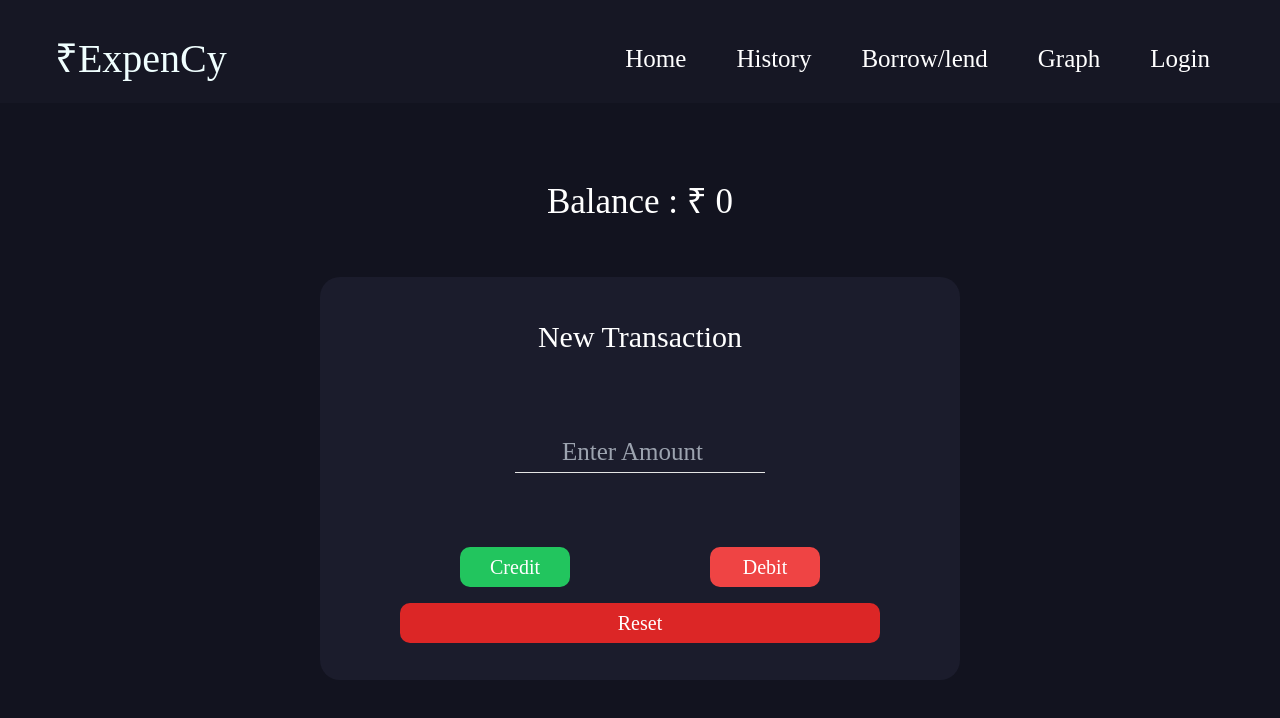
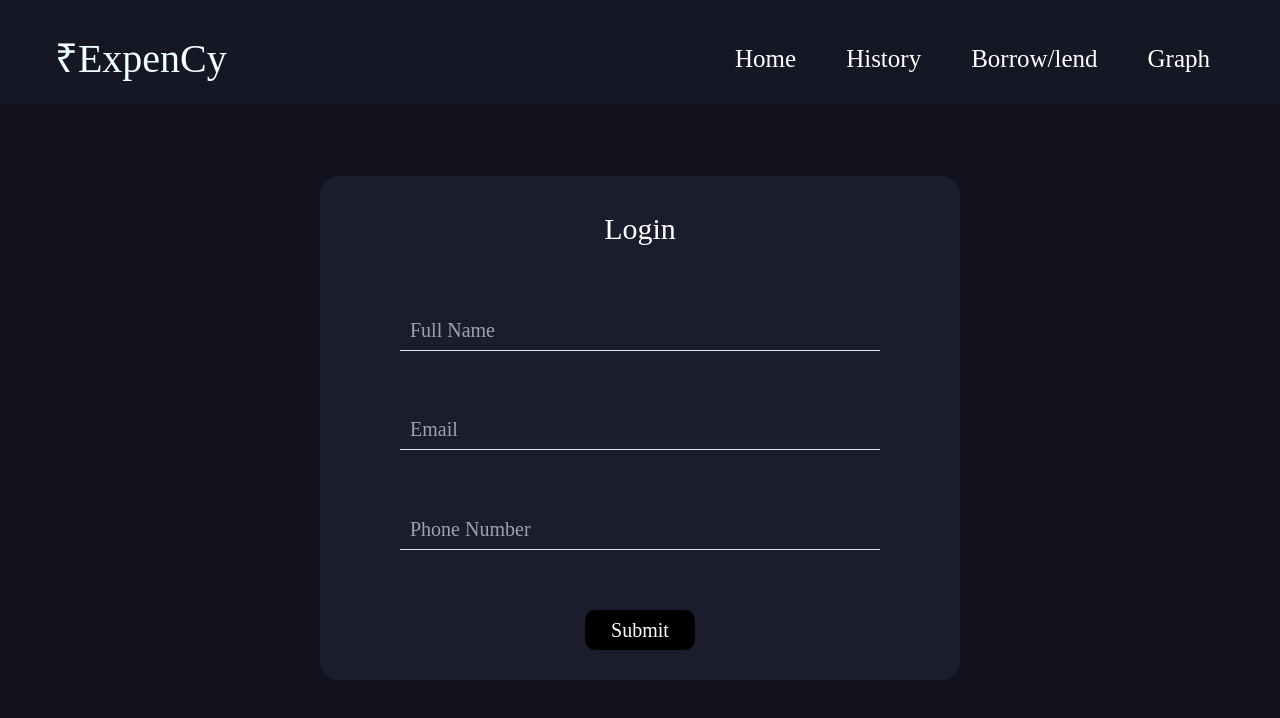
Before and after one commit to amitmishrra/expense-tracker, a React (Create React App) app: page /history in a window 1280 px wide. Shown: the top 718 px of the page. Built offline with nearby package versions, Linux system fonts and the light colour scheme.

Commit message:
login functionality added

```diff
--- a/src/App.js
+++ b/src/App.js
@@ -5,7 +5,7 @@ import History from "./Pages/History";
 import Chart from "./Pages/ChartPage";
 import Borrow from "./Pages/BorrowPage";
 import Login from "./Pages/LoginPage";
-
+let usersData = JSON.parse(localStorage.getItem("usersData"));
 function App() {
   return (
     <>
@@ -13,7 +13,11 @@ function App() {
           <Routes>
             <Route path="/"
               element={<CommonContainer>
-                <Home />
+               {
+                usersData ?
+                <Home/> :
+                <Login/>
+               }
               </CommonContainer>} />
 
               <Route path="/history"
@@ -30,11 +34,6 @@ function App() {
               element={<CommonContainer>
               <Borrow/>
               </CommonContainer>} />
-
-              <Route path="/login"
-              element={<CommonContainer>
-              <Login/>
-              </CommonContainer>} />
           </Routes>
         </HashRouter>
     </>
--- a/src/Pages/HomePage/index.jsx
+++ b/src/Pages/HomePage/index.jsx
@@ -2,7 +2,7 @@ import "./Style.css"
 import { useEffect, useState } from "react";
 
 let transactions = JSON.parse(localStorage.getItem("transactions")) || [];
-
+let usersData = JSON.parse(localStorage.getItem("usersData"));
 const Home = () => {
     const [inputBalance, setInputBalance] = useState()
     const [input, setInput] = useState()
@@ -43,6 +43,8 @@ const Home = () => {
         localStorage.setItem('currentBalance', currentBalance);
         localStorage.setItem("transactions", JSON.stringify(transactions));
     }, [currentBalance])
+
+
 
     return (
         <>
--- a/src/Pages/LoginPage/Style.css
+++ b/src/Pages/LoginPage/Style.css
@@ -4,7 +4,7 @@
     width: 75%;
     padding-left: 10px;
     height: 40px;
-    font-size: 25px;
+    font-size: 20px;
     color: white;
 }
 
--- a/src/Pages/LoginPage/index.jsx
+++ b/src/Pages/LoginPage/index.jsx
@@ -1,31 +1,70 @@
 import './Style.css'
+import { useEffect, useState } from "react";
+import { NavLink } from 'react-router-dom';
+
+let usersData = JSON.parse(localStorage.getItem("usersData")) || [];
 
 const Login = ()=>{
+    const [name, setName] = useState();
+    const [mail, setMail] = useState();
+    const [number, setNumber] = useState();
+
+    const handleNameChange = (event)=>{
+        setName(event.target.value)
+    }
+    const handleMailChange = (event)=>{
+        setMail(event.target.value)
+    }
+
+    const handleNumberChange = (event)=>{
+        setNumber(event.target.value)
+    }
+
+    const submit = ()=>{
+        usersData.unshift({
+            name : name,
+            mail :mail,
+            number : number
+        });
+        localStorage.setItem("usersData", JSON.stringify(usersData));
+
+        setTimeout(()=>{
+            window.location.reload()
+        },100)
+    }
+
+    useEffect(()=>{
+        console.log(usersData)
+    },[usersData]);
+
+
     return (
     <>
     <div className=" pt-44  m-auto h-[85vh] flex flex-col justify-center items-center font-class">
-        <div className="loginContainer w-[85%] md:w-1/2 bg-orange-700 h-[65vh] rounded-[20px] flex flex-col justify-around items-center font-class">
+        <form className="loginContainer w-[85%] md:w-1/2 bg-orange-700 h-[65vh] rounded-[20px] flex flex-col justify-around items-center font-class">
             <div className=" text-[25px] md:text-[30px] text-white ">
                 Login
             </div>
 
             <div className="w-full flex justify-center items-center">
-                <input type="text" required placeholder='Full Name' className='loginInputs'/>
+                <input type="text" onChange={handleNameChange} required placeholder='Full Name' className='loginInputs'/>
             </div>
 
             <div className="w-full flex justify-center items-center">
-            <input type="mail" required placeholder='Email' className='loginInputs'/>
+            <input type="mail" onChange={handleMailChange} required placeholder='Email' className='loginInputs'/>
             </div>
 
             <div className="w-full flex justify-center items-center">
-            <input type="tel" required placeholder='Phone Number' className='loginInputs'/>
+            <input type="tel" onChange={handleNumberChange} required placeholder='Phone Number' className='loginInputs'/>
             </div>
 
             <div className="">
-                <button className='submitButton p-1 '>Submit</button>
+
+               <button type={"submit"} disabled={name && number && mail ? false : true} onClick={submit} className='submitButton p-1 '>Submit</button>
+
             </div>
 
-        </div>
+        </form>
     </div>
     </>
     )
--- a/src/Pages/Navbar/index.jsx
+++ b/src/Pages/Navbar/index.jsx
@@ -28,7 +28,6 @@ export default function Header() {
                         <li onClick={navToggle}><NavLink to={'/history'}>History</NavLink></li>
                         <li onClick={navToggle}><NavLink to={'/borrow&lend'}>Borrow/lend</NavLink></li>
                         <li onClick={navToggle}><NavLink to={'/graph'}>Graph</NavLink></li>
-                        <li onClick={navToggle}><NavLink to={'/login'}>Login</NavLink></li>
                         {/* <li><NavLink to={'/connect'}>Connect</NavLink></li> */}
                     </ul>
                 </div>
--- a/src/Pages/Navbar/style.css
+++ b/src/Pages/Navbar/style.css
@@ -89,7 +89,7 @@
         position: fixed;
         top: 7vh;
         right: 0px;
-        width: 50%;
+        width: 100%;
         height: 93vh;
         background-color: #161724;
         transform: translateX(100%);
```
